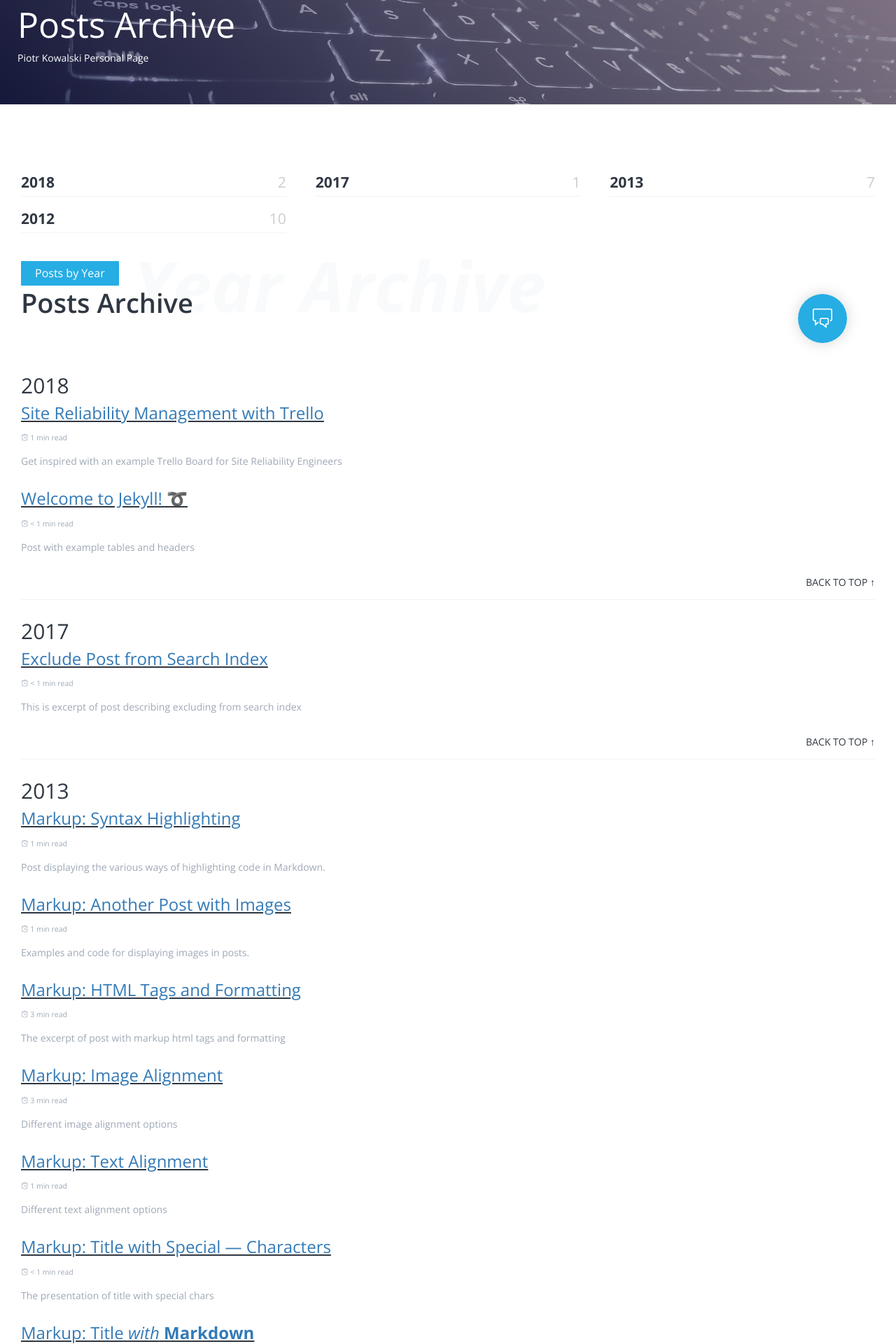
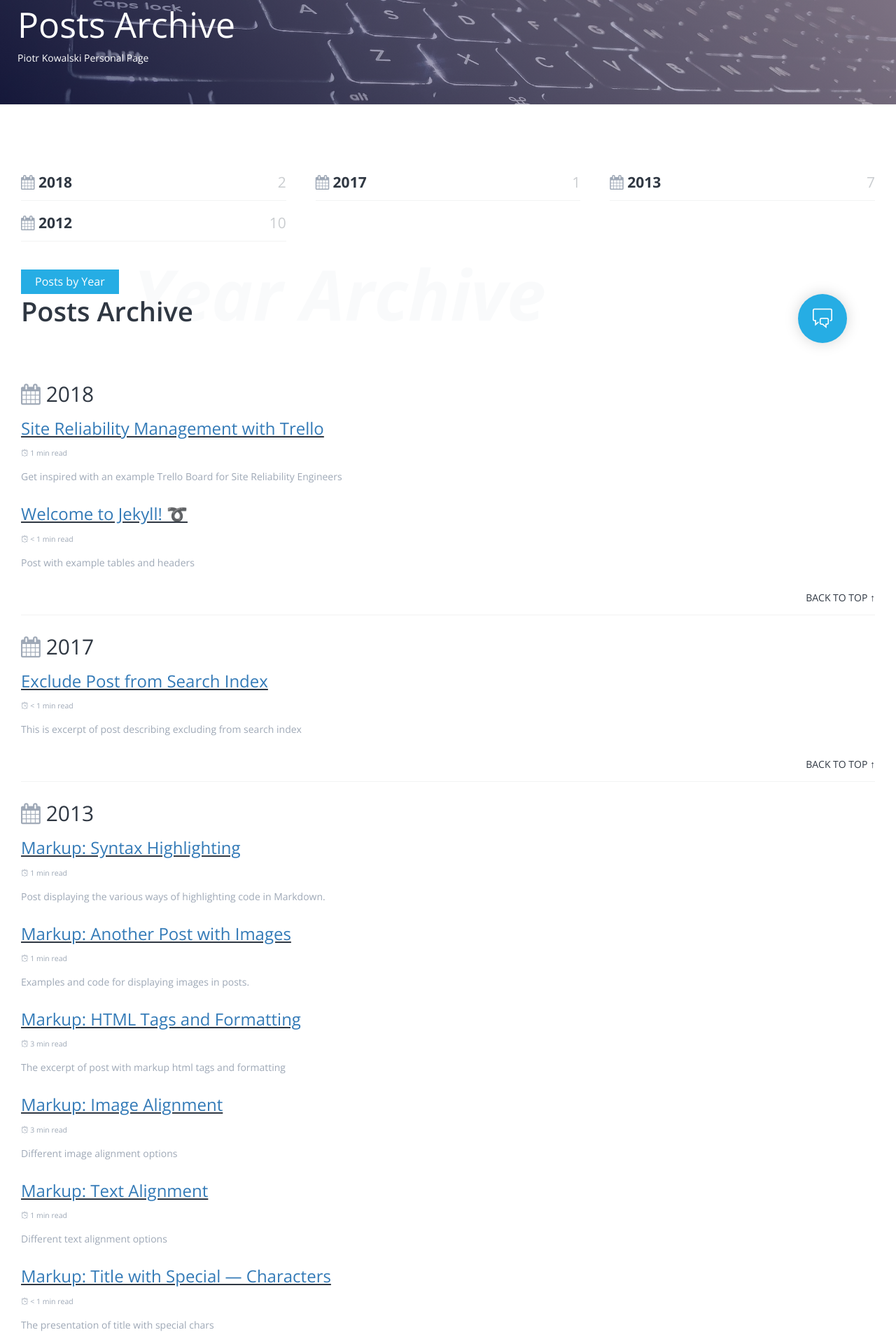
Before and after one commit to bitroniq/bitroniq.github.io, a Jekyll site: the page built from _pages/archve-years.md, in a window 1280 px wide. Shown: the part 340-2260 px from the top of the page at 70% size. Built offline with Jekyll 4.4.1, drawn with Linux system fonts in a browser that asks for light colours; comment, search, counter and statistics services are not loaded.

Commit message:
Updated Archive page layout - added icons #33

```diff
--- a/_pages/archve-years.md
+++ b/_pages/archve-years.md
@@ -10,7 +10,7 @@ author_profile: true
   {% for year in postsInYear %}
     <li>
       <a href="#{{ year.name }}">
-        <strong>{{ year.name }}</strong> <span class="taxonomy__count">{{ year.items | size }}</span>
+        <strong><p class="fa fa-calendar"></p> {{ year.name }}</strong> <span class="taxonomy__count">{{ year.items | size }}</span>
       </a>
     </li>
   {% endfor %}
@@ -29,7 +29,7 @@ author_profile: true
 {% assign postsByYear = site.posts | group_by_exp: 'post', 'post.date | date: "%Y"' %}
 {% for year in postsByYear %}
   <section id="{{ year.name }}" class="taxonomy__section">
-    <h2 class="archive__subtitle">{{ year.name }}</h2>
+    <h2 class="archive__subtitle"><p class="fa fa-calendar"></p> {{ year.name }}</h2>
     <div class="entries-{{ page.entries_layout | default: 'list' }}">
       {% for post in year.items %}
         {% include archive-single.html type=page.entries_layout %}
```
